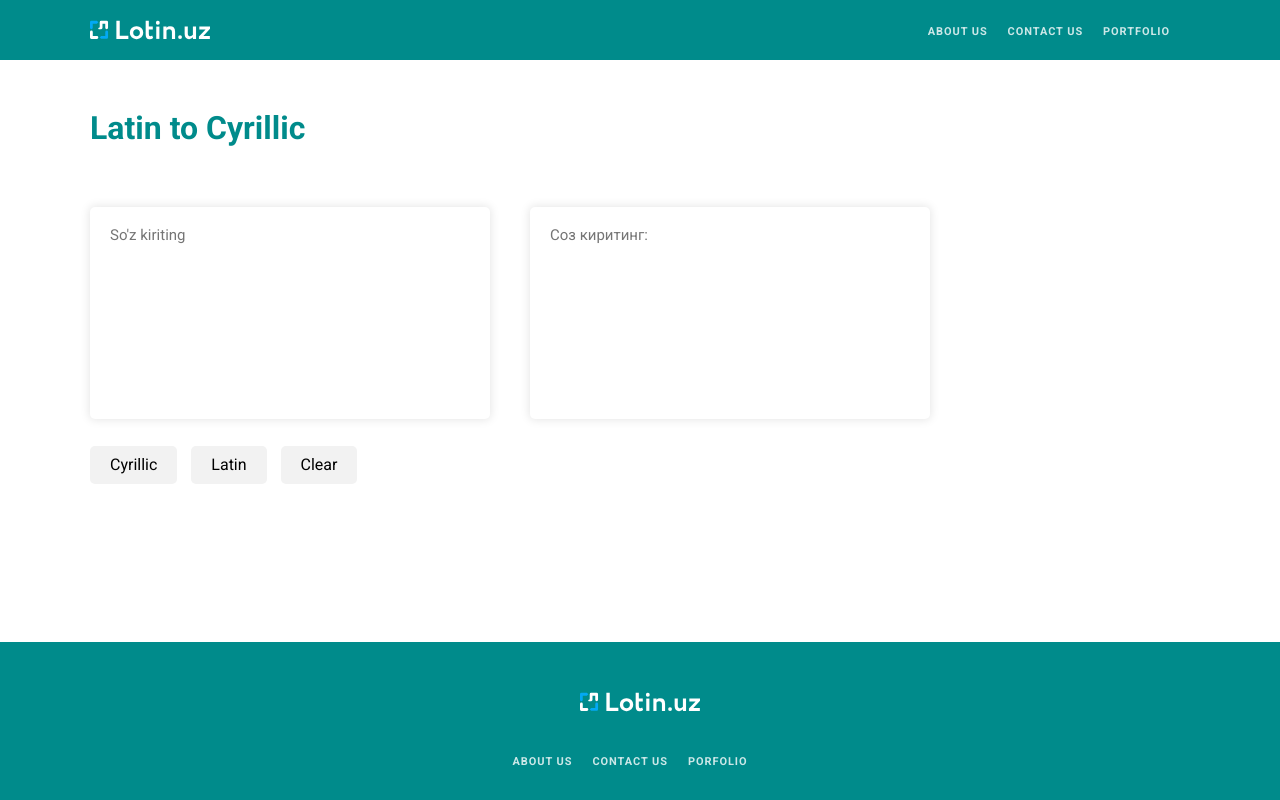
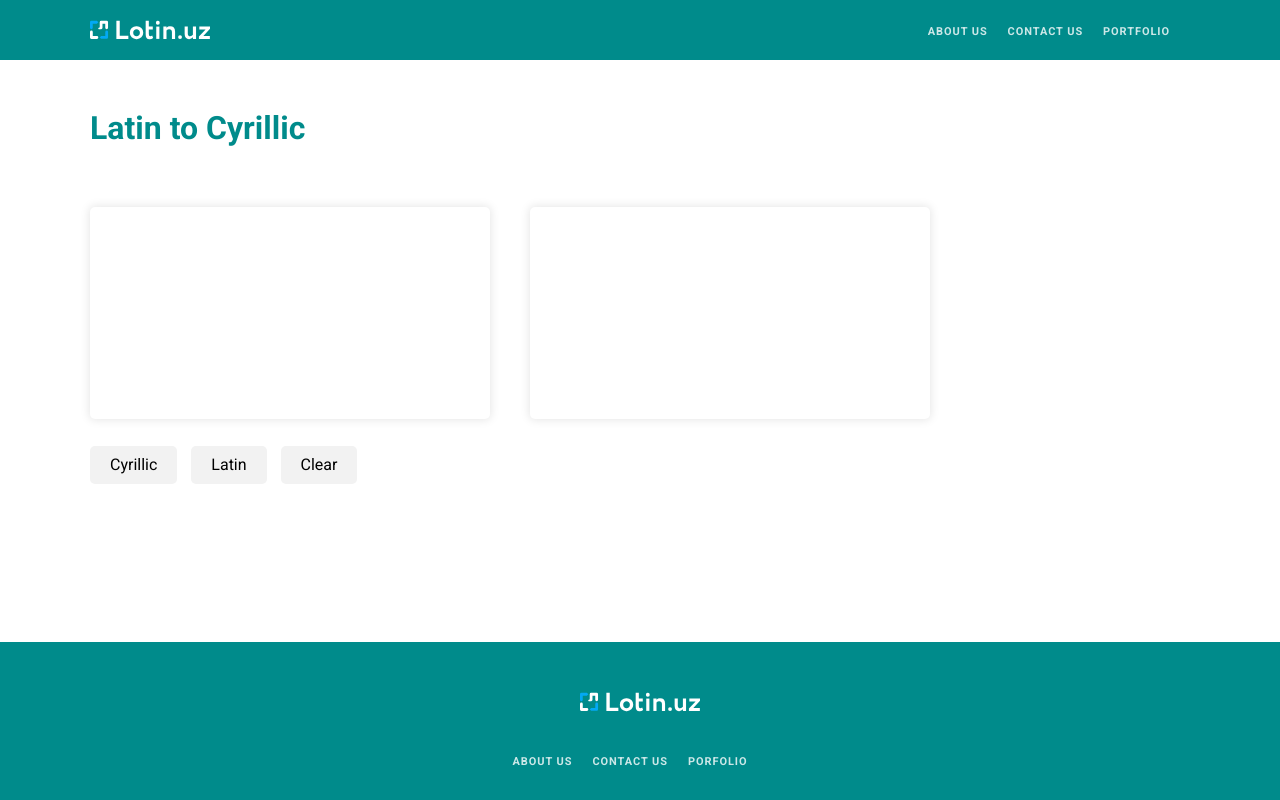
Before and after one commit to Abdulqodir-Tolipov/latin-cyrillic, a plain HTML site: page index.html in a window 1280 px wide. Drawn offline with Linux system fonts and the light colour scheme.

Commit message:
Update index.html

```diff
--- a/index.html
+++ b/index.html
@@ -46,11 +46,11 @@
         <h1 class="convert__head">Latin to Cyrillic</h1>
           <div class="form-group__wrap">
             <label class="form-label">
-              <textarea id="input_text1"  name="soz" maxlength="5000" rows="10" placeholder="So'z kiriting"></textarea>
+              <textarea id="input_text1"  name="soz" maxlength="5000" rows="10" placeholder=""></textarea>
             </label>
 
             <label class="form-label">
-              <textarea id="input_text2" name="soz" maxlength="5000" rows="10" placeholder="Соз киритинг: "></textarea>
+              <textarea id="input_text2" name="soz" maxlength="5000" rows="10" placeholder=""></textarea>
             </label>
 
 
```
